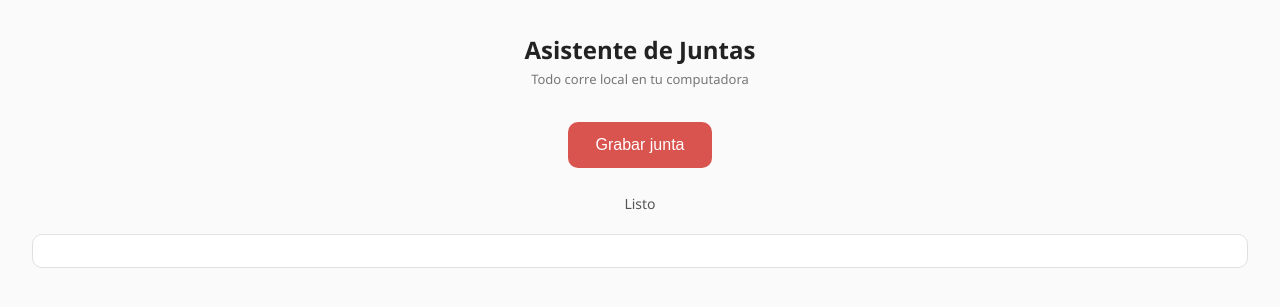
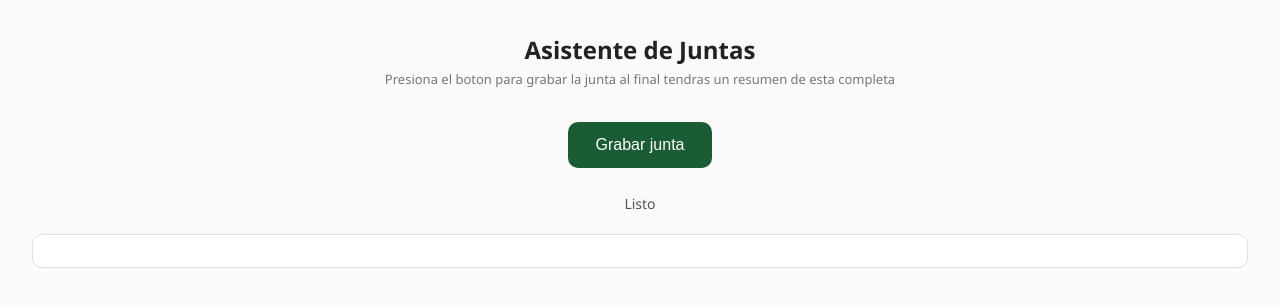
Before and after one commit to RiosRosendo/rjm_transcriber, a plain HTML site: page ui/index.html in a window 1280 px wide. Shown: the part 151-458 px from the top of the page. Drawn offline with Linux system fonts and the light colour scheme.

Commit message:
feat: mejor de forntend de ui

```diff
--- a/ui/index.html
+++ b/ui/index.html
@@ -21,7 +21,7 @@
     border-radius: 10px;
     border: none;
     cursor: pointer;
-    background-color: #d9534f;
+    background-color: #1a5c33;
     color: white;
     transition: background-color 0.2s;
   }
@@ -46,7 +46,7 @@
 <body>
   <img src="logo.jpg" alt="RJM Manufacturing" class="logo" onerror="this.style.display='none'">
   <h2>Asistente de Juntas</h2>
-  <div class="subtitle">Todo corre local en tu computadora</div>
+  <div class="subtitle">Presiona el boton para grabar la junta al final tendras un resumen de esta completa</div>
   <button id="recordBtn" onclick="toggleRecording()">Grabar junta</button>
   <div id="status">Listo</div>
   <div id="recap"></div>
```
